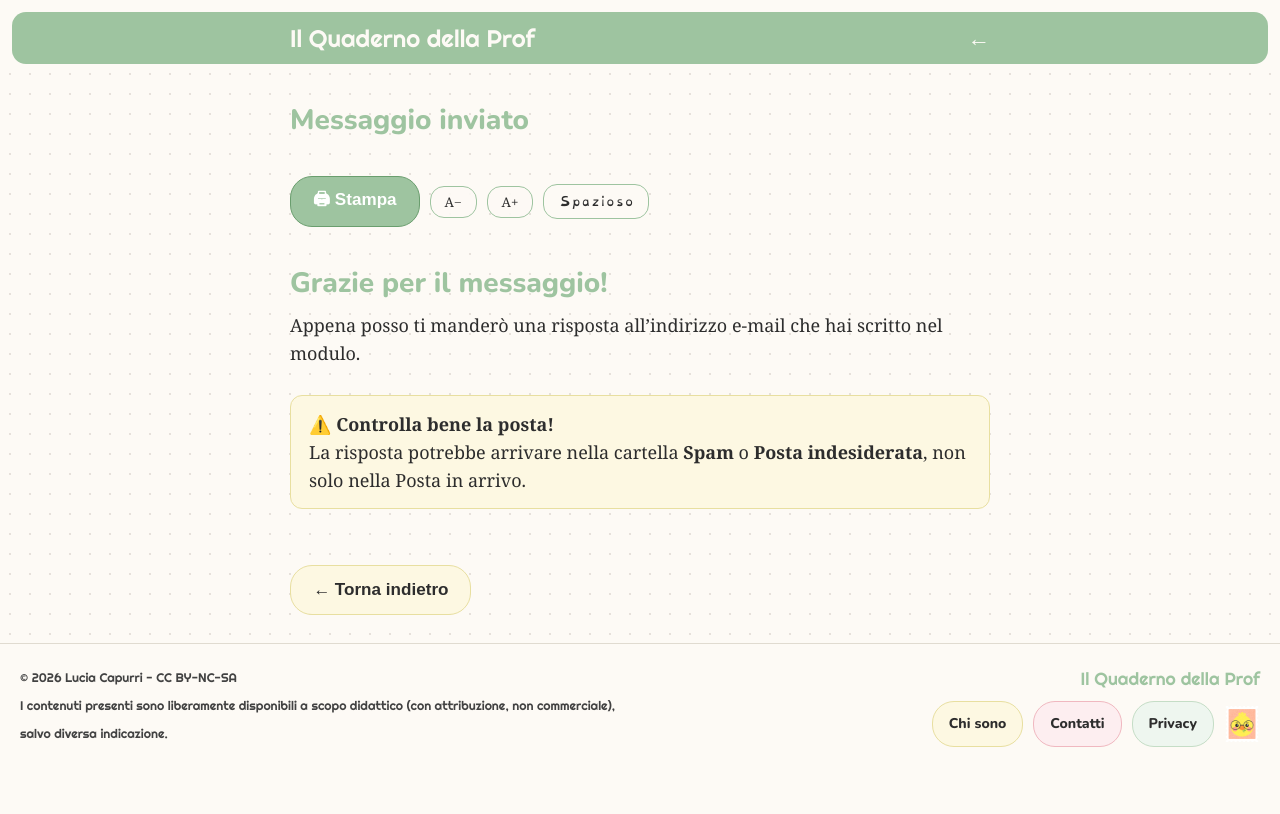
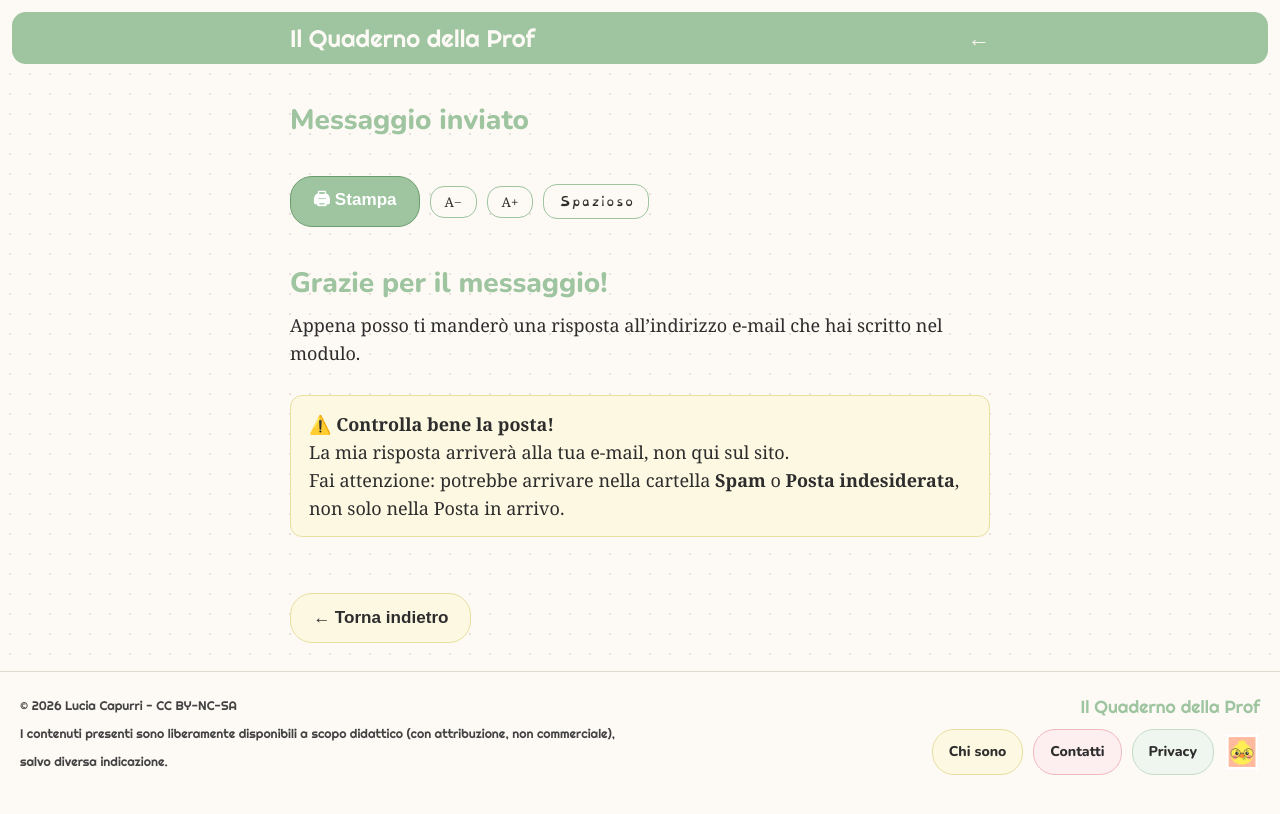
Before and after one commit to ilquadernodellaprof/ilquadernodellaprof.github.io, a Jekyll site: the page built from about/grazie.md, in a window 1280 px wide. Shown: the top 814 px of the page. Built offline with Jekyll 4.4.1, drawn with Linux system fonts in a browser that asks for light colours.

Commit message:
Update grazie.md

```diff
--- a/about/grazie.md
+++ b/about/grazie.md
@@ -8,5 +8,6 @@ Appena posso ti manderò una risposta all'indirizzo e-mail che hai scritto nel m
 
 <div class="box-info">
 <strong>⚠️ Controlla bene la posta!</strong><br>
-La risposta potrebbe arrivare nella cartella <strong>Spam</strong> o <strong>Posta indesiderata</strong>, non solo nella Posta in arrivo.
+La mia risposta arriverà alla tua e-mail, non qui sul sito. <br>
+Fai attenzione: potrebbe arrivare nella cartella <strong>Spam</strong> o <strong>Posta indesiderata</strong>, non solo nella Posta in arrivo.
 </div>
```
